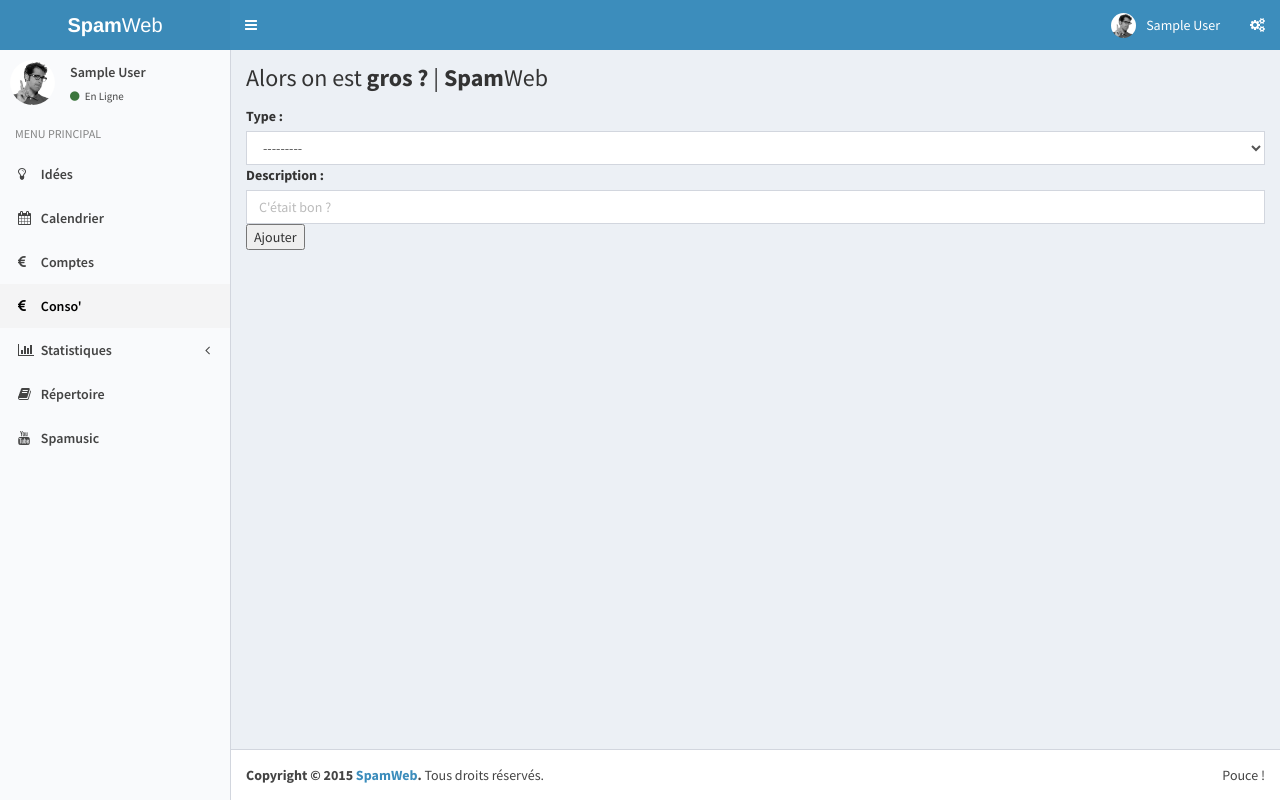
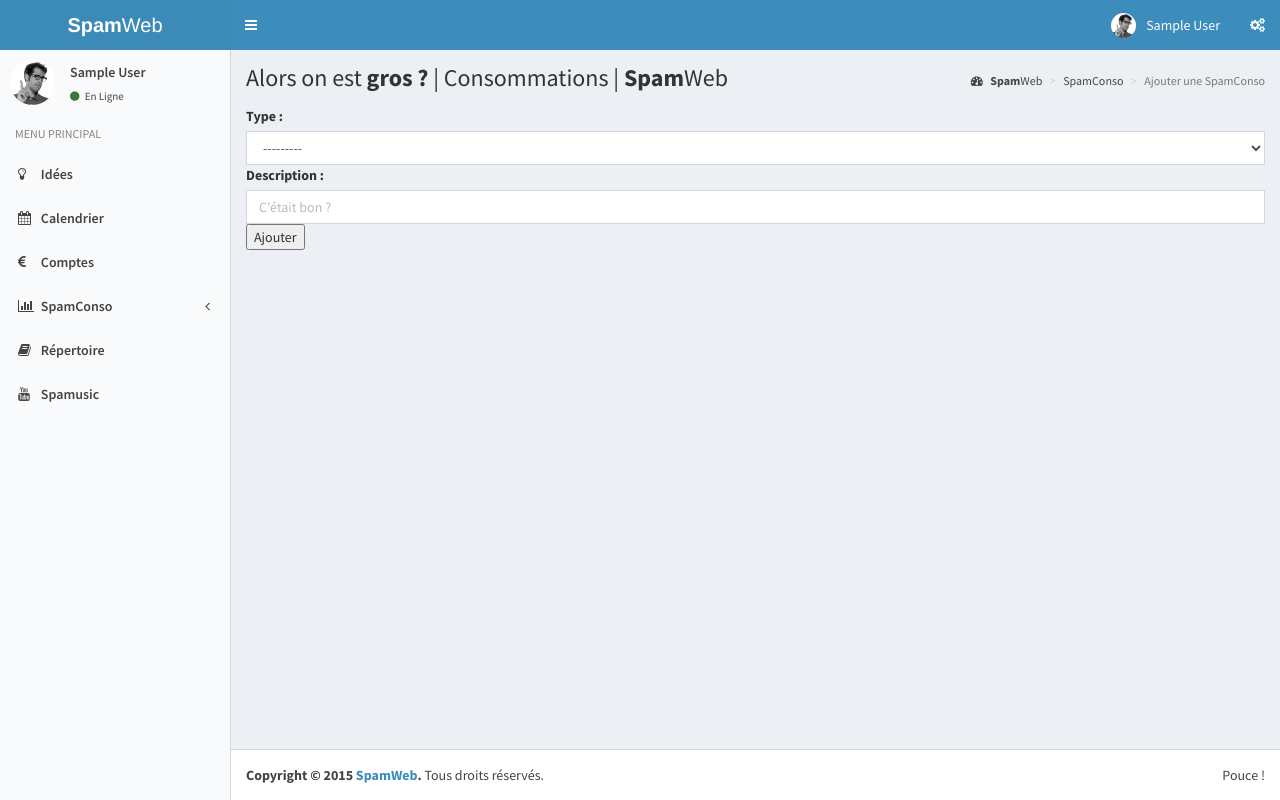
Before and after one commit to SpamNocturne/SpamWeb, a Django app: page /spamConso/index in a window 1280 px wide. Run offline with Django 3.2, Linux system fonts and the light colour scheme; the visitor is signed in with stand-in values (Sample User, id 1); data that the repository does not hold is empty; some libraries are stand-ins or nearby versions.

Commit message:
[spamConso] intégration aux template du site

```diff
--- a/LTE/templates/LTE/menu.html
+++ b/LTE/templates/LTE/menu.html
@@ -5,13 +5,15 @@
     <li {% ifequal active "jacquesIdea" %}class="active" {% endifequal %}><a href="{% url 'jacquesIdea:index' %}"><i class="fa fa-lightbulb-o"></i> <span>Idées</span></a></li>
     <li {% ifequal active "calendrier" %}class="active" {% endifequal %}><a href="#"><i class='fa fa-calendar'></i> <span>Calendrier</span></a></li>
     <li {% ifequal active "comptes" %}class="active" {% endifequal %}><a href="#"><i class='fa fa-euro'></i> <span>Comptes</span></a></li>
-	<li {% ifequal active "spamConso" %}class="active" {% endifequal %}><a href="{% url 'spamConso:index' %}"><i class='fa fa-euro'></i> <span>Conso'</span></a></li>
-    <li class="treeview">
-      <a href="#"><i class='fa fa-bar-chart'></i> <span>Statistiques</span> <i class="fa fa-angle-left pull-right"></i></a>
+    <li class="treeview {% if "spamconso" in active %}active{% endif %}">
+      <a href="#">
+          <i class='fa fa-bar-chart'></i> <span>SpamConso</span> <i class="fa fa-angle-left pull-right"></i>
+      </a>
       <ul class="treeview-menu">
-        <li {% ifequal active "biere" %}class="active" {% endifequal %}><a href="#"><i class='fa fa-beer'></i> Bières</a></li>
-        <li {% ifequal active "tacos" %}class="active" {% endifequal %}><a href="#"><i class='fa fa-cutlery'></i> Tacos</a></li>
-        <li {% ifequal active "pouces" %}class="active" {% endifequal %}><a href="#"><i class='fa fa-thumbs-o-up'></i> Pouces</a></li>
+        <li {% ifequal active "spamconso/index" %}class="active" {% endifequal %}><a href="{% url 'spamConso:index' %}"><i class='fa fa-plus'></i> Ajouter </a></li>
+        <li {% ifequal active "spamconso/biere" %}class="active" {% endifequal %}><a href="{% url 'spamConso:index' %}"><i class='fa fa-beer'></i> Bières</a></li>
+        <li {% ifequal active "spamconso/tacos" %}class="active" {% endifequal %}><a href="{% url 'spamConso:index' %}"><i class='fa fa-cutlery'></i> Tacos</a></li>
+        <li {% ifequal active "spamconso/pouces" %}class="active" {% endifequal %}><a href="{% url 'spamConso:index' %}"><i class='fa fa-thumbs-o-up'></i> Pouces</a></li>
       </ul>
     </li>
     <li {% ifequal active "repertoire" %}class="active" {% endifequal %}><a href="#"><i class='fa fa-book'></i> <span>Répertoire</span></a></li>
--- a/spamConso/templates/spamConso/index.html
+++ b/spamConso/templates/spamConso/index.html
@@ -1,5 +1,16 @@
 {% extends "spamConso/layout.html" %}
 {% load staticfiles %}
+
+
+<!-- page head title -->
+{% block base_title %}Nouvelle Conso | {{ block.super }}{% endblock %}
+
+<!-- Page content header title -->
+{% block base_content_header_title %}Alors on est <b>gros ?</b> | {{ block.super }}{% endblock %}
+
+{% block base_content_header_breadcrumb %}
+    {% include 'LTE/breadcrumb.html' with current='Ajouter une SpamConso' prev1Name='SpamConso' prev1Url='spamConso:index' only %}
+{% endblock %}
 
 {% block body %}
 	<form action="{% url 'spamConso:add_conso' %}" method="post">
--- a/spamConso/templates/spamConso/layout.html
+++ b/spamConso/templates/spamConso/layout.html
@@ -5,6 +5,9 @@
 <!-- page head title -->
 {% block base_title %}Consommations | {{ block.super }}{% endblock %}
 
+
+{% block body_skin_class %}{{ block.super }}{%  endblock %}
+<!-- changez block-super en la couleur de votre app -->
 
 <!--
 ----    LEFT SIDEBAR
@@ -35,15 +38,15 @@
 ----    PAGE CONTENT HEADER
 ---->
 <!-- Page content header title -->
-{% block base_content_header_title %}Alors on est <b>gros ?</b> | <b>Spam</b>Web{% endblock %}
+{% block base_content_header_title %}Consommations | {{ block.super }}{% endblock %}
 
 <!-- Page content header optional description -->
 {% block base_content_header_title_description %}{% endblock %}
 
 <!-- Page content breadcrumb (fil d'arianne) -->
 {% block base_content_header_breadcrumb %}
+    {% include 'LTE/breadcrumb.html' with current='SpamConso' only %}
 {% endblock %}
-
 <!--
 ----    RIGHT SIDEBAR
 ---->
```
